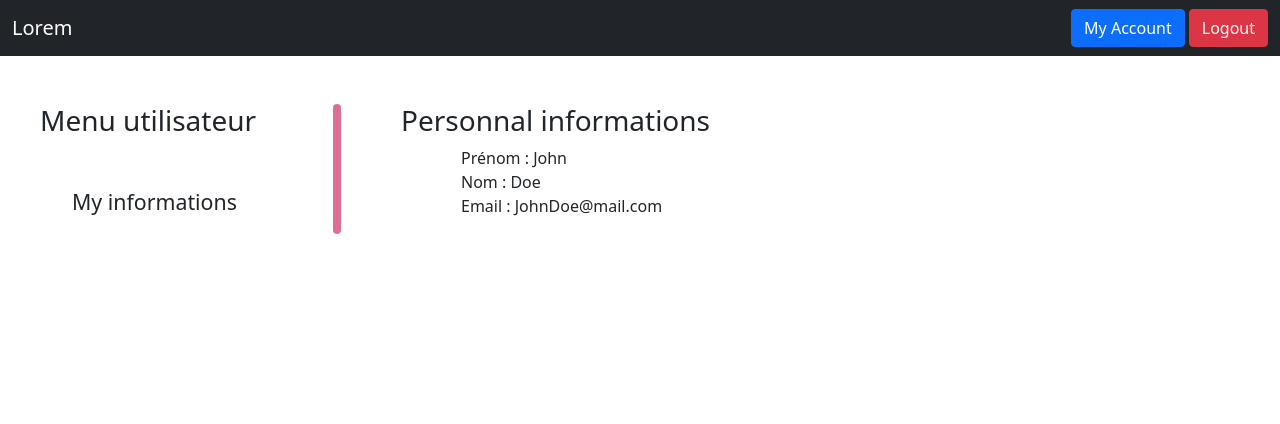
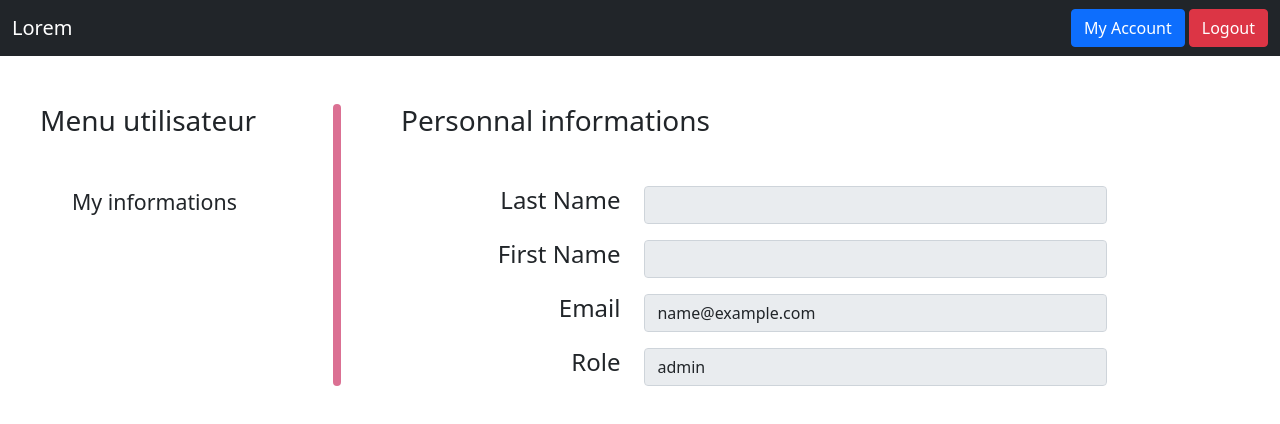
Before and after one commit to projet-technique-h3-2022/LoremFront, a Vue app: page /myAccount in a window 1280 px wide. Shown: the top 424 px of the page. Built offline with nearby package versions, Linux system fonts and the light colour scheme; sample sign-in values are in the browser's storage.

Commit message:
Add data recuperation from UserStore

```diff
--- a/src/components/UserInfo.vue
+++ b/src/components/UserInfo.vue
@@ -1,14 +1,40 @@
 <script setup>
-  import { ref } from "vue";
+	import { useUserStore } from "@/services/UserStore";
+	const { user } = useUserStore();
 </script>
 
 <template>
 	<div>
 		 <h3>Personnal informations</h3>
-			<div class="row ms-5">
-					<div class="userLastame">Prénom : John</div>
+
+			<div class="row justify-content-center mt-5 mb-3">
+				<div class="col-4 text-end"> <h4>Last Name</h4> </div>
+				<div class="col-8">
+					<input type="text" class="form-control" readonly :value="user.lastname">
+				 </div>
+			</div>
+			<div class="row justify-content-center mb-3">
+				<div class="col-4 text-end"> <h4>First Name</h4></div>
+				<div class="col-8">
+					<input type="text" class="form-control" readonly :value="user.firstname">
+				</div>
+			</div>
+			<div class="row justify-content-center mb-3">
+				<div class="col-4 text-end"> <h4>Email</h4></div>
+				<div class="col-8">
+					<input type="text" class="form-control" readonly :value="user.email">
+				</div>
+			</div>
+			<div class="row justify-content-center">
+				<div class="col-4 text-end"> <h4>Role</h4></div>
+				<div class="col-8">
+					<input type="text" class="form-control" readonly :value="user.role">
+				</div>
+			</div>
+
+
+					<!-- <div class="userLastame">Prénom : John</div>
 					<div class="userFirstame">Nom : Doe</div>
-					<div class="userEmail">Email : JohnDoe@mail.com</div>
-			</div>
+					<div class="userEmail">Email : JohnDoe@mail.com</div> -->
 	</div>
 </template>
```
